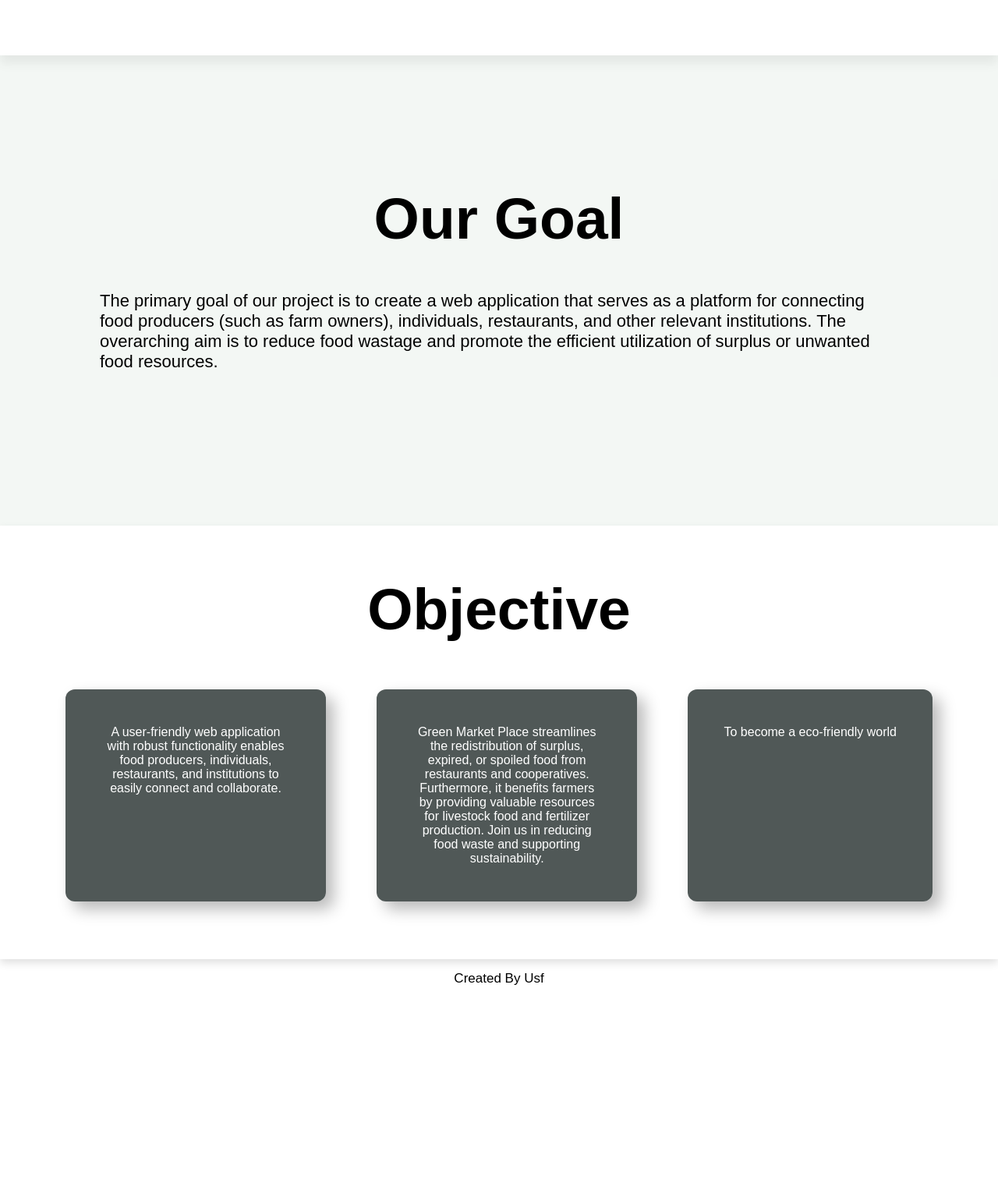
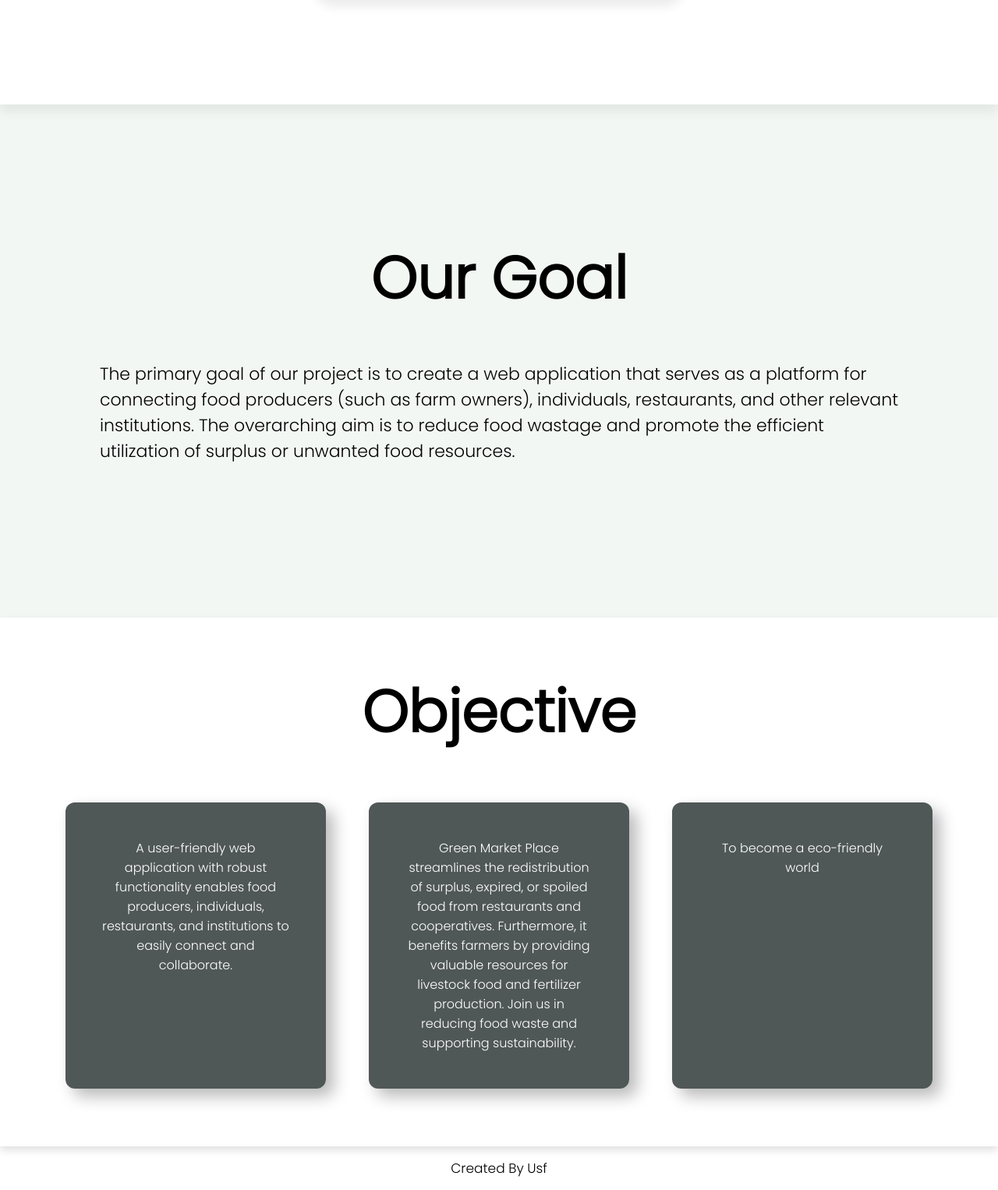
Before and after one commit to AbderahmaneBenkheira/GreenMarket, a PHP site: the page made by Landing_Page/Landing page.html in a window 1280 px wide. Shown: the part 1041-2567 px from the top of the page at 78% size. Before the commit the page ends 2304 px from the top, so only its background shows below. Run offline with PHP 8.4, Linux system fonts and the light colour scheme.

Commit message:
change all font family

```diff
--- a/Landing_Page/Landing page.html
+++ b/Landing_Page/Landing page.html
@@ -5,7 +5,11 @@
     <meta charset="UTF-8">
     <meta name="viewport" content="width=device-width, initial-scale=1.0">
     <link rel="stylesheet" href="Stylesheet.css">
+
     <title>Landing Page</title>
+    <link rel="preconnect" href="https://fonts.googleapis.com">
+    <link rel="preconnect" href="https://fonts.gstatic.com" crossorigin>
+    <link href="https://fonts.googleapis.com/css2?family=Poppins:wght@300&display=swap" rel="stylesheet">
   </head>
 
   <body>
--- a/Landing_Page/Stylesheet.css
+++ b/Landing_Page/Stylesheet.css
@@ -5,6 +5,7 @@
     padding: 0;
     margin: 0;
     box-sizing: border-box;
+    font-family: 'Poppins', sans-serif;
   }
 
   body {
--- a/SignUp/GreenMarketSignUp.html
+++ b/SignUp/GreenMarketSignUp.html
@@ -5,10 +5,13 @@
     <title>TestRegisterationPage</title>
     <meta charset="utf-8">
     <meta name="viewport" content="width=device-width, initial-scale=1">
+    <link rel="preconnect" href="https://fonts.googleapis.com">
+    <link rel="preconnect" href="https://fonts.gstatic.com" crossorigin>
+    <link href="https://fonts.googleapis.com/css2?family=Poppins:wght@300&display=swap" rel="stylesheet">
     <style>
         * {
             box-sizing: border-box;
-            font-family: 'Poppins';
+            font-family: 'Poppins', sans-serif;
             margin: 0;
             padding: 0;
         }
--- a/payment/show.html
+++ b/payment/show.html
@@ -3,6 +3,9 @@
 <head>
     <meta charset="UTF-8" />
     <title>title</title>
+    <link rel="preconnect" href="https://fonts.googleapis.com">
+    <link rel="preconnect" href="https://fonts.gstatic.com" crossorigin>
+    <link href="https://fonts.googleapis.com/css2?family=Poppins:wght@300&display=swap" rel="stylesheet">
 
     <style>
 
```
Also changed, not shown: AddProduct/P-Page.html (+39 -11 lines), payment/pay.html (+6 -1 lines).
